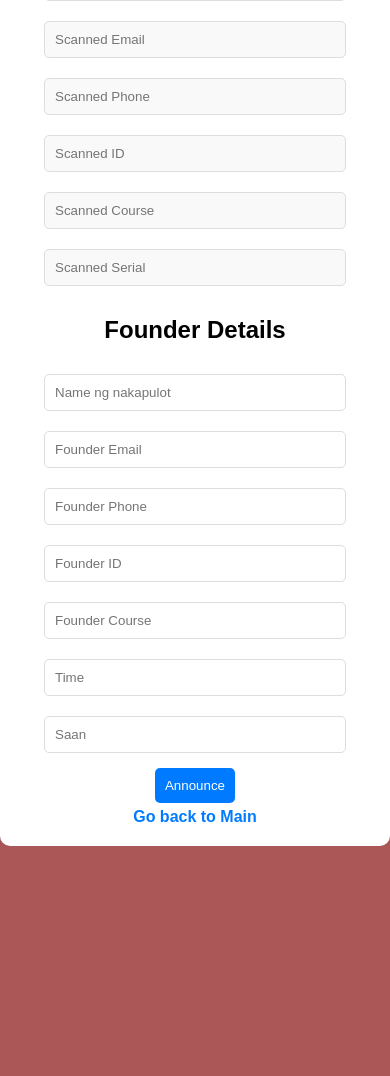
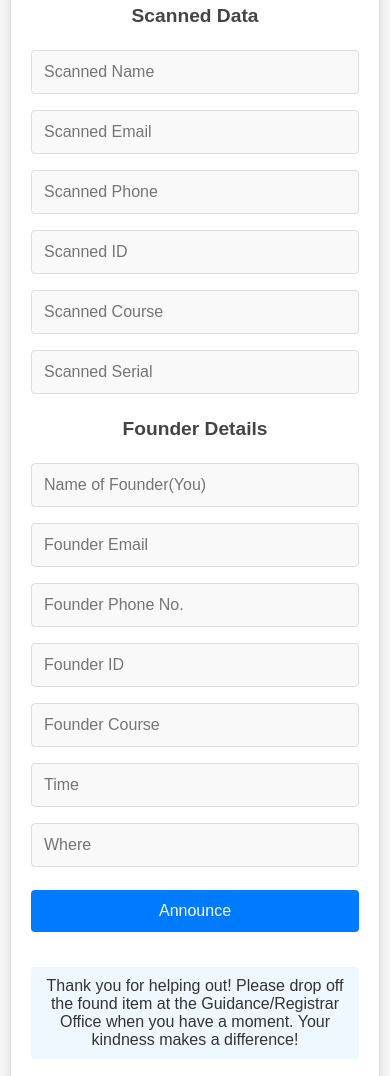
Before and after one commit to marcken12/lostandfound, a plain HTML site: page qrcodemodulescan.html in a window 390 px wide. Shown: the part 96-1172 px from the top of the page. Before the commit the page ends 942 px from the top, so only its background shows below. Drawn offline with nearby package versions, Linux system fonts and the light colour scheme.

Commit message:
Update qrcodemodulescan.html

```diff
--- a/qrcodemodulescan.html
+++ b/qrcodemodulescan.html
@@ -5,61 +5,131 @@
     <meta name="viewport" content="width=device-width, initial-scale=1.0">
     <title>Announcement Form</title>
     <style>
+        /* Global styles */
         body {
-            font-family: Arial, sans-serif;
-            display: flex;
-            flex-direction: column;
-            align-items: center;
-            justify-content: center;
-            height: 100vh;
+            font-family: 'Arial', sans-serif;
+            background-color: #f5f5f5;
             margin: 0;
-            background-color: rgba(128, 0, 0, 0.66);
+            padding: 0;
         }
 
+        /* Container */
         .container {
-            text-align: center;
-            background: white;
-            padding: 20px;
-            border-radius: 10px;
-            box-shadow: 0 0 10px rgba(0, 0, 0, 0.1);
+            max-width: 600px;
+            margin: 50px auto;
+            padding: 30px;
+            background-color: #fff;
+            box-shadow: 0 4px 8px rgba(0, 0, 0, 0.1);
+            border-radius: 8px;
+            border: 1px solid #e0e0e0;
         }
 
-        input, .read-only {
-            padding: 10px;
-            margin: 10px 0;
-            width: 80%;
-            border-radius: 5px;
-            border: 1px solid #ddd;
+        /* Header */
+        h1 {
+            text-align: center;
+            color: #333;
+            font-size: 2em;
+            margin-bottom: 20px;
         }
 
-        .read-only {
+        h2 {
+            color: #444;
+            font-size: 1.3em;
+            margin-bottom: 15px;
+            text-align: center; /* Centralizing the section headers */
+        }
+
+        /* Form fields */
+        input {
+            width: 100%;
+            padding: 12px;
+            margin: 8px 0;
+            border: 1px solid #ddd;
+            border-radius: 4px;
+            box-sizing: border-box;
+            font-size: 1em;
             background-color: #f9f9f9;
             color: #333;
+            transition: border 0.3s ease, background-color 0.3s ease;
         }
 
+        input:focus {
+            outline: none;
+            border: 1px solid #007BFF;
+            background-color: #fff;
+        }
+
+        /* Button */
         button {
-            padding: 10px;
-            margin: 5px;
+            width: 100%;
+            padding: 12px;
+            margin: 15px 0;
             background-color: #007BFF;
-            color: white;
+            color: #fff;
             border: none;
-            border-radius: 5px;
+            border-radius: 4px;
             cursor: pointer;
+            font-size: 1.1em;
+            transition: background-color 0.3s ease;
         }
 
         button:hover {
             background-color: #0056b3;
         }
 
+        /* Thank-you message */
+        .thank-you-message {
+            margin-top: 20px;
+            font-size: 1.1em;
+            text-align: center;
+            color: #333;
+            padding: 10px;
+            background-color: #f0f8ff;
+            border-radius: 4px;
+        }
+
+        /* Back link */
         .back-link {
-            margin-top: 15px;
+            display: block;
+            text-align: center;
+            margin-top: 20px;
+            font-size: 1.1em;
+            color: #007BFF;
             text-decoration: none;
-            color: #007BFF;
             font-weight: bold;
+            transition: color 0.3s ease;
         }
 
         .back-link:hover {
             color: #0056b3;
+        }
+
+        /* Responsive design */
+        @media (max-width: 600px) {
+            .container {
+                padding: 20px;
+                margin: 10px;
+            }
+
+            h1 {
+                font-size: 1.7em;
+            }
+
+            h2 {
+                font-size: 1.2em;
+            }
+
+            button {
+                font-size: 1em;
+            }
+
+            .thank-you-message {
+                font-size: 1em;
+            }
+
+            .back-link {
+                font-size: 1em;
+            }
         }
     </style>
 </head>
@@ -67,7 +137,7 @@
     <div class="container">
         <h1>Announcement Form</h1>
 
-        <!-- Scanned Data Section (top) -->
+        <!-- Scanned Data Section -->
         <h2>Scanned Data</h2>
         <div>
             <input type="text" id="scannedName" class="read-only" placeholder="Scanned Name" readonly>
@@ -78,33 +148,48 @@
             <input type="text" id="scannedSerial" class="read-only" placeholder="Scanned Serial" readonly>
         </div>
 
-        <!-- Founder Details Section (bottom) -->
+        <!-- Founder Details Section -->
         <h2>Founder Details</h2>
         <form id="announcementForm">
-            <!-- Founder Information -->
-            <input type="text" id="founderName" placeholder="Name ng nakapulot" required>
+            <input type="text" id="founderName" placeholder="Name of Founder(You)" required>
             <input type="email" id="founderEmail" placeholder="Founder Email" required>
-            <input type="tel" id="founderPhone" placeholder="Founder Phone" required>
+            <input type="tel" id="founderPhone" placeholder="Founder Phone No." required>
             <input type="text" id="founderID" placeholder="Founder ID" required>
             <input type="text" id="founderCourse" placeholder="Founder Course" required>
-
-            <!-- Time and Location -->
             <input type="text" id="foundTime" placeholder="Time" required>
-            <input type="text" id="foundLocation" placeholder="Saan" required>
+            <input type="text" id="foundLocation" placeholder="Where" required>
 
             <!-- Submit Button -->
             <button type="submit">Announce</button>
         </form>
 
+        <!-- Thank-you Message -->
+        <p class="thank-you-message">
+            Thank you for helping out! Please drop off the found item at the Guidance/Registrar Office when you have a moment. Your kindness makes a difference!
+        </p>
+
+        <!-- Back Link -->
         <a href="main.html" class="back-link">Go back to Main</a>
     </div>
 
-    <script src="https://cdn.jsdelivr.net/npm/emailjs-com@2.4.1/dist/email.min.js"></script>
+    <!-- Include the new EmailJS SDK -->
+    <script type="text/javascript"
+            src="https://cdn.jsdelivr.net/npm/@emailjs/browser@4/dist/email.min.js">
+    </script>
+
     <script>
         // Initialize EmailJS
-        emailjs.init('GWiljEfvm_MwxNb3y'); // Replace 'YOUR_PUBLIC_KEY' with your EmailJS public key
+        emailjs.init("jb7Z-eVj6V-CBcvZV"); // Replace with your EmailJS public key
 
-        // Fill scanned data on page load
+        // Array of recipient emails (To: main recipient and others)
+        const recipients = [
+            "kenmarklabog@gmail.com",
+            "akabanetyler@gmail.com",
+            "mikepascuacolanag2004@gmail.com",
+            "ramonesjohnjoshua@gmail.com"
+        ]; // Add all emails here
+
+        // Load scanned data into inputs on page load
         document.addEventListener("DOMContentLoaded", function() {
             document.getElementById('scannedName').value = localStorage.getItem('scannedName') || '';
             document.getElementById('scannedEmail').value = localStorage.getItem('scannedEmail') || '';
@@ -114,10 +199,26 @@
             document.getElementById('scannedSerial').value = localStorage.getItem('scannedSerial') || '';
         });
 
-        // Handle form submission with EmailJS
+        // Function to send emails to multiple recipients
+        function sendEmails(templateParams) {
+            const allRecipients = recipients.join(","); // Join all emails into a comma-separated string
+            templateParams.to_email = allRecipients; // Use `to_email` for all recipients
+
+            emailjs
+                .send('service_xi26hwu', 'template_ls85336', templateParams) // Replace with your EmailJS service and template IDs
+                .then(() => {
+                    console.log(`Email sent successfully to all recipients`);
+                })
+                .catch((error) => {
+                    console.error(`Failed to send email to recipients:`, error);
+                });
+        }
+
+        // Handle form submission
         document.getElementById('announcementForm').addEventListener('submit', function(event) {
-            event.preventDefault();
+            event.preventDefault(); // Prevent default form submission
 
+            // Prepare template parameters
             const templateParams = {
                 scanned_name: document.getElementById('scannedName').value,
                 scanned_email: document.getElementById('scannedEmail').value,
@@ -131,18 +232,14 @@
                 founder_id: document.getElementById('founderID').value,
                 founder_course: document.getElementById('founderCourse').value,
                 found_time: document.getElementById('foundTime').value,
-                found_location: document.getElementById('foundLocation').value,
+                found_location: document.getElementById('foundLocation').value
             };
 
-            emailjs.send('service_7ctuevj', 'template_buefwar', templateParams) // Replace with your EmailJS service and template IDs
-                .then(function(response) {
-                    alert('Announcement has been sent successfully!');
-                }, function(error) {
-                    alert('Failed to send the announcement.');
-                    console.error('Error:', error);
-                });
+            // Send emails to all recipients
+            sendEmails(templateParams);
 
-            document.getElementById('announcementForm').reset();
+            alert('Announcements are being sent!');
+            document.getElementById('announcementForm').reset(); // Reset form after submission
         });
     </script>
 </body>
```
